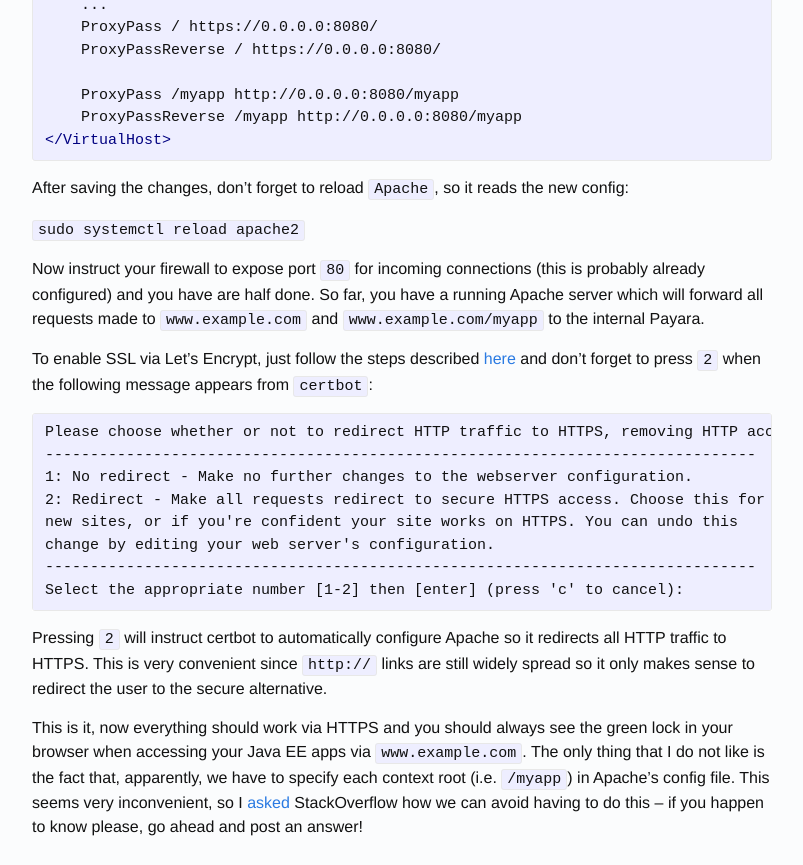
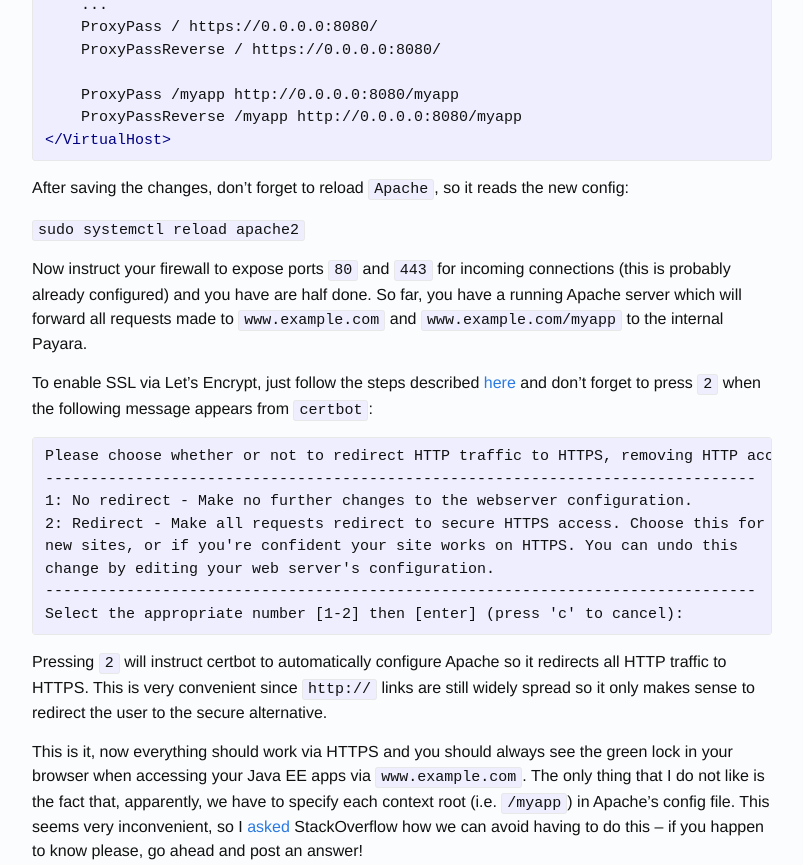
Before and after one commit to amihaiemil/amihaiemil.github.io, a Jekyll site: the page built from _posts/2019-01-23-apache-payara-lets-encrypt.markdown, in a window 1280 px wide and 900 px high, scrolled down 1412 px, cut to the strip 0-865 px from the top of the window. Shown: the whole strip, without its empty margins (238-1041 px from the left). Built offline with Jekyll 4.4.1, drawn with Linux system fonts in a browser that asks for light colours; comment, search, counter and statistics services are not loaded.

Commit message:
Update 2019-01-23-apache-payara-lets-encrypt.markdown

```diff
--- a/_posts/2019-01-23-apache-payara-lets-encrypt.markdown
+++ b/_posts/2019-01-23-apache-payara-lets-encrypt.markdown
@@ -43,7 +43,7 @@ After saving the changes, don't forget to reload ``Apache``, so it reads the new
 
 ``sudo systemctl reload apache2``
 
-Now instruct your firewall to expose port ``80`` for incoming connections (this is probably already configured) and you have are half done. So far, you have a running Apache server which will forward all requests made to ``www.example.com`` and ``www.example.com/myapp`` to the internal Payara.
+Now instruct your firewall to expose ports ``80`` and ``443`` for incoming connections (this is probably already configured) and you have are half done. So far, you have a running Apache server which will forward all requests made to ``www.example.com`` and ``www.example.com/myapp`` to the internal Payara.
 
 To enable SSL via Let's Encrypt, just follow the steps described [here](https://www.digitalocean.com/community/tutorials/how-to-secure-apache-with-let-s-encrypt-on-ubuntu-18-04) and don't forget to press ``2`` when the following message appears from ``certbot``:
 
```
